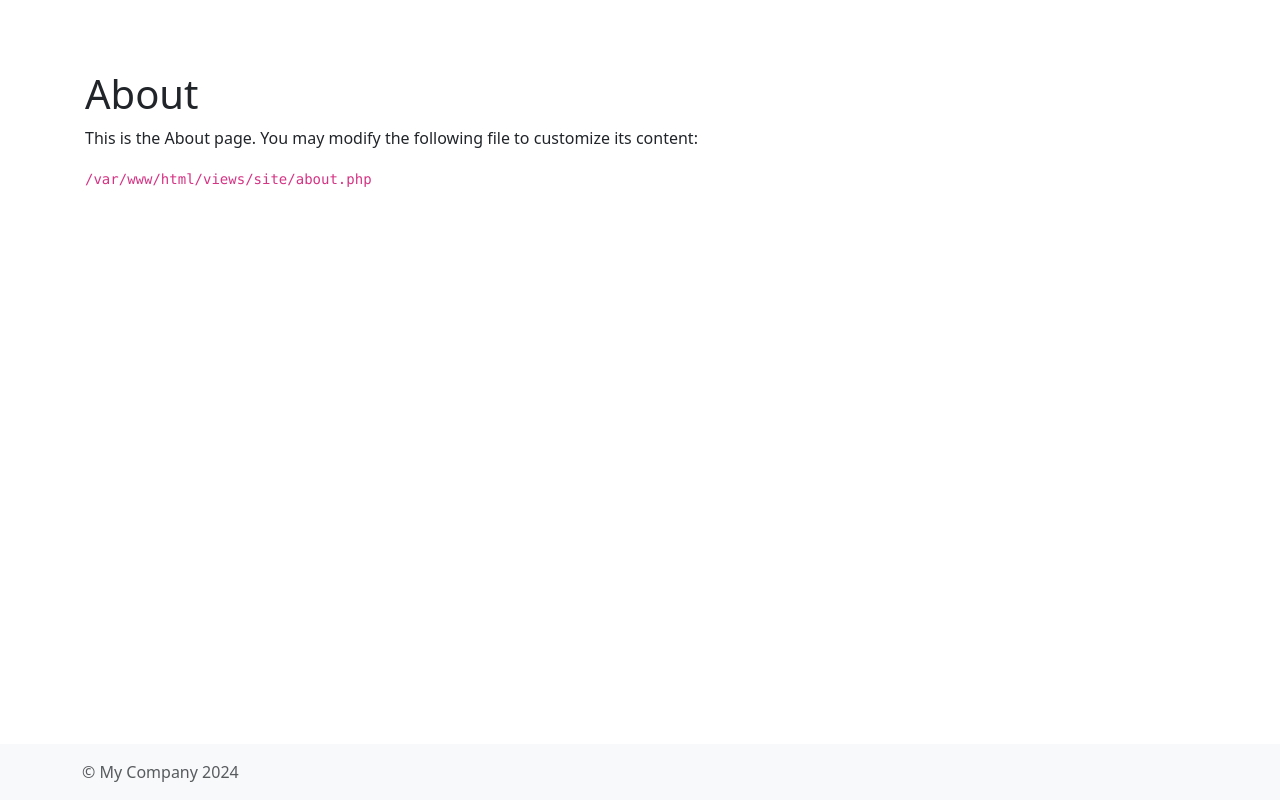
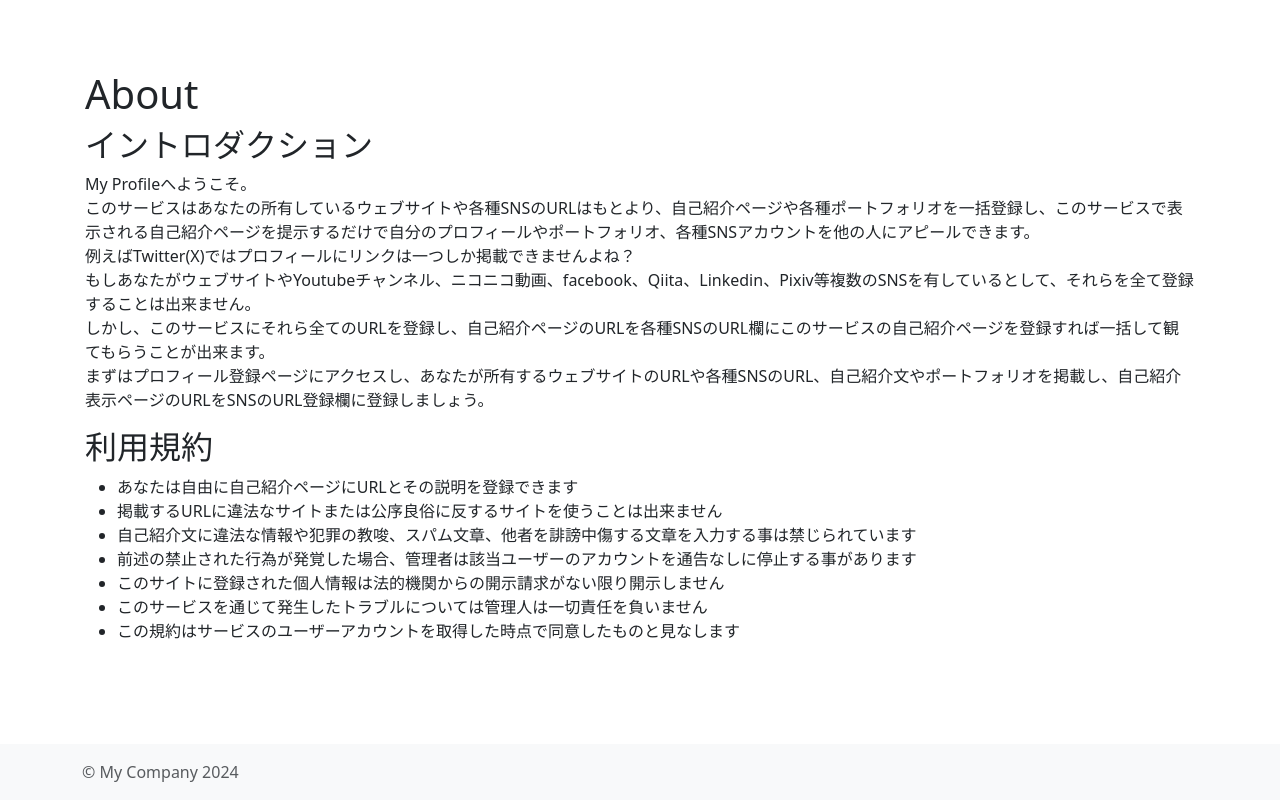
Before and after one commit to fu3nori/Yii2MyProfile, a Yii app: template my_profile/views/site/about.php in a window 1280 px wide. Run offline with PHP 8.4 and a stand-in for Yii, Linux system fonts and the light colour scheme; the template is opened without the code that fills it, so the values that code supplies are empty; some libraries are stand-ins or nearby versions.

Commit message:
利用規約を更新

```diff
--- a/my_profile/views/site/about.php
+++ b/my_profile/views/site/about.php
@@ -9,10 +9,22 @@ $this->params['breadcrumbs'][] = $this->title;
 ?>
 <div class="site-about">
     <h1><?= Html::encode($this->title) ?></h1>
+    <h2>イントロダクション</h2>
+    <p>
+        My Profileへようこそ。<br>このサービスはあなたの所有しているウェブサイトや各種SNSのURLはもとより、自己紹介ページや各種ポートフォリオを一括登録し、このサービスで表示される自己紹介ページを提示するだけで自分のプロフィールやポートフォリオ、各種SNSアカウントを他の人にアピールできます。<br>
+        例えばTwitter(X)ではプロフィールにリンクは一つしか掲載できませんよね？<br>もしあなたがウェブサイトやYoutubeチャンネル、ニコニコ動画、facebook、Qiita、Linkedin、Pixiv等複数のSNSを有しているとして、それらを全て登録することは出来ません。<br>
+        しかし、このサービスにそれら全てのURLを登録し、自己紹介ページのURLを各種SNSのURL欄にこのサービスの自己紹介ページを登録すれば一括して観てもらうことが出来ます。<br>
+        まずはプロフィール登録ページにアクセスし、あなたが所有するウェブサイトのURLや各種SNSのURL、自己紹介文やポートフォリオを掲載し、自己紹介表示ページのURLをSNSのURL登録欄に登録しましょう。
+    </p>
+    <h2>利用規約</h2>
+    <ul>
+        <li>あなたは自由に自己紹介ページにURLとその説明を登録できます</li>
+        <li>掲載するURLに違法なサイトまたは公序良俗に反するサイトを使うことは出来ません</li>
+        <li>自己紹介文に違法な情報や犯罪の教唆、スパム文章、他者を誹謗中傷する文章を入力する事は禁じられています</li>
+        <li>前述の禁止された行為が発覚した場合、管理者は該当ユーザーのアカウントを通告なしに停止する事があります</li>
+        <li>このサイトに登録された個人情報は法的機関からの開示請求がない限り開示しません</li>
+        <li>このサービスを通じて発生したトラブルについては管理人は一切責任を負いません</li>
+        <li>この規約はサービスのユーザーアカウントを取得した時点で同意したものと見なします</li>
+    </ul>
 
-    <p>
-        This is the About page. You may modify the following file to customize its content:
-    </p>
-
-    <code><?= __FILE__ ?></code>
 </div>
```
